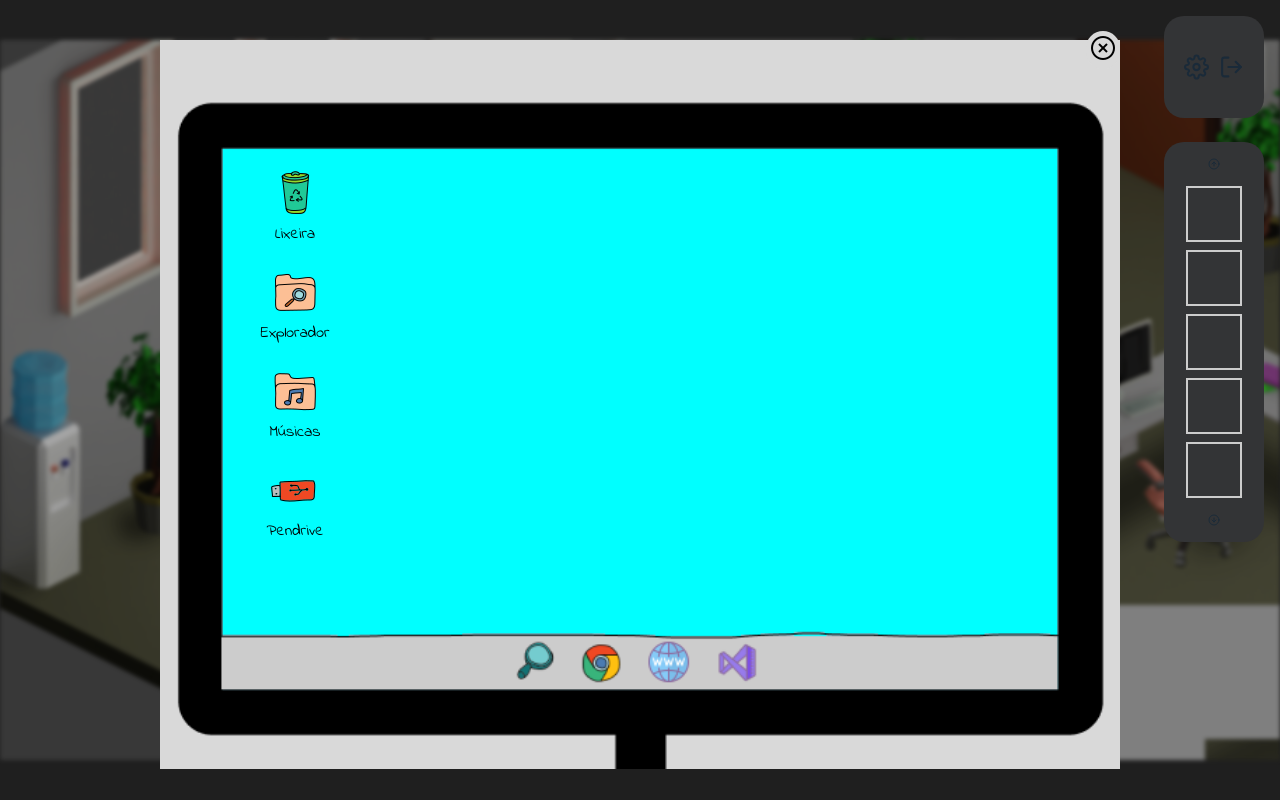
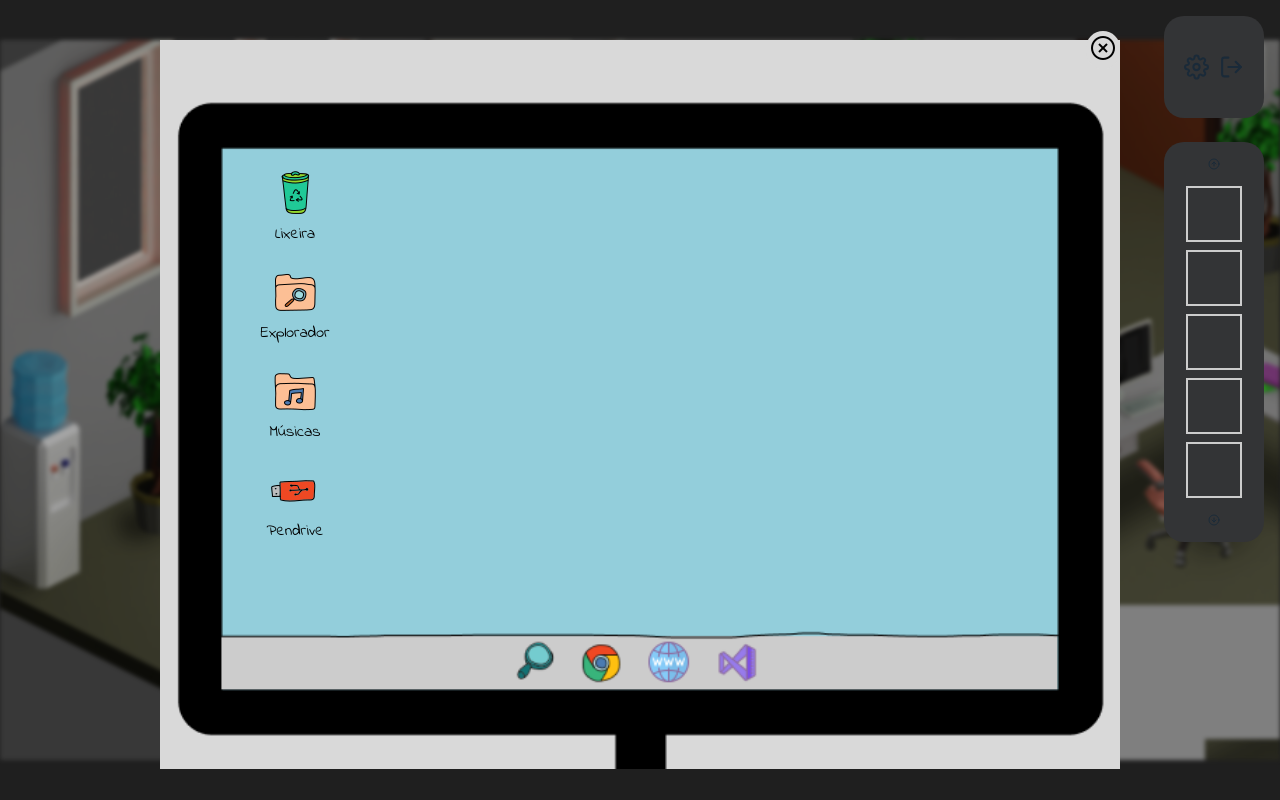
Before and after one commit to Chap0linSolutions/escape-room-client, a React (Vite) app: page / in a window 1280 px wide. Built offline with nearby package versions, Linux system fonts and the light colour scheme.

Commit message:
[ER-47] Logic to pass the exe file to desktop and pendrive

```diff
--- a/src/gameLogic/state/State.ts
+++ b/src/gameLogic/state/State.ts
@@ -22,6 +22,12 @@ export class State {
   inventory = Array(10).fill({});
   activeItem = null;
   pendriveConnectedAt = "senior"; // "senior", "pleno", "junior"
+  exeOnDesktop = {
+    senior: false,
+    pleno: false,
+    junior: false
+  };
+  exeOnPendrive = false;
 
   constructor() {
     if (!!State.instance) {
--- a/src/scenes/ComputerMechanics/ComputerScene.css
+++ b/src/scenes/ComputerMechanics/ComputerScene.css
@@ -2,7 +2,6 @@
   width: 100%;
   height: 100%;
   background: no-repeat center/105% url(../../assets/PCMechanics/desktop-base.png);
-  background-color: aqua;
   position: relative;
   z-index: 0;
 }
@@ -97,6 +96,13 @@
 
 .desktopIcons {
   padding: 20px;
+  display: flex;
+  flex-direction: column;
+  flex-wrap: wrap;
+  height: 100%;
+  align-content: flex-start;
+  column-gap: 40px;
+  padding-bottom: 40px;
 }
 
 .folderContainer {
@@ -357,7 +363,7 @@
 
 .optionsContainer {
   height: 70px;
-  width: 180px;
+  width: 190px;
   background: #D9D9D9;
   position: absolute;
   z-index: 6;
@@ -367,13 +373,15 @@
   flex-direction: column;
   align-items: center;
   justify-content: center;
+  border-collapse: collapse;
 }
 
 .optionItem {
   height: 35px;
-  width: 180px;
+  width: 190px;
   background: #D9D9D9;
   border: 1px solid #000;
+  border-collapse: collapse;
   display: flex;
   align-items: center;
   font-family: 'Indie Flower';
@@ -385,6 +393,10 @@
 
 .optionItem:hover {
   background: #e8e8e8;
+}
+
+.optionItem:last-child {
+  margin-top: -1px;
 }
 
 .pendrive-window {
--- a/src/scenes/ComputerMechanics/ComputerScene.tsx
+++ b/src/scenes/ComputerMechanics/ComputerScene.tsx
@@ -13,8 +13,9 @@ import trashIcon from "../../assets/PCMechanics/trash-icon.png";
 import explorerFolderIcon from "../../assets/PCMechanics/explorer-folder-icon.png";
 import musicFolderIcon from "../../assets/PCMechanics/music-folder-icon.png";
 import folderOpenedImg from "../../assets/PCMechanics/files-explorer.png";
+import exeFileImg from "../../assets/PCMechanics/console-icon-44.png";
 
-import { miscFolder } from "./folderStructure";
+import { computerProperties } from "./computerProperties";
 import fileType from "./fileTypes";
 
 import './ComputerScene.css';
@@ -25,10 +26,11 @@ interface ComputerSceneProps {
 }
 
 export function ComputerScene({ owner }: ComputerSceneProps) {
+  const configs = computerProperties[owner];
   const [folderOpened, setFolderOpened] = useState<boolean>(false);
 
   const [pathCurrentFolder, setPathCurrentFolder] = useState<number[]>([]);
-  const [folderItems, setFolderItems] = useState(miscFolder);
+  const [folderItems, setFolderItems] = useState(configs.folderStructure);
 
   // janelas de erros e warnings
   const [noPermissionAlert, setNoPermissionAlert] = useState(false);
@@ -46,7 +48,7 @@ export function ComputerScene({ owner }: ComputerSceneProps) {
   const pendriveConnected = state.pendriveConnectedAt === owner;
 
   useEffect(() => {
-    let currentFolderPath = miscFolder;
+    let currentFolderPath = configs.folderStructure;
     for (let i = 0; i < pathCurrentFolder.length; i++) {
       currentFolderPath = currentFolderPath[pathCurrentFolder[i]].children;
     }
@@ -78,8 +80,13 @@ export function ComputerScene({ owner }: ComputerSceneProps) {
     setShowPendrivePopup(false);
   }
 
-  const handleCopyFile = () => {
-    // setCopyToPendrive(true);
+  const copyToPendrive = () => {
+    state.exeOnPendrive = true;
+    setShowPendrivePopup(false);
+  }
+
+  const copyToDesktop = () => {
+    state.exeOnDesktop[owner] = true;
     setShowPendrivePopup(false);
   }
 
@@ -98,7 +105,7 @@ export function ComputerScene({ owner }: ComputerSceneProps) {
   }
 
   return (
-    <div className="screenContainer">
+    <div className="screenContainer" style={{ backgroundColor: configs.background }}>
       {noPermissionAlert &&
         <NoPermissionAlert toggleShowNoPermission={toggleShowNoPermission} />
       }
@@ -150,7 +157,7 @@ export function ComputerScene({ owner }: ComputerSceneProps) {
               <div className="optionsBackdrop" onClick={() => setShowPendrivePopup(false)}>
                 <div className="optionsContainer">
                   <div className="optionItem" onClick={handleExeFileClick}>Executar arquivo</div>
-                  <div className="optionItem" onClick={handleCopyFile}>Copiar para Pendrive</div>
+                  <div className="optionItem" onClick={copyToPendrive}>Copiar para Pendrive</div>
                 </div>
               </div>
             }
@@ -161,21 +168,35 @@ export function ComputerScene({ owner }: ComputerSceneProps) {
           </>
         }
 
-        {pendriveOpened &&
+        { pendriveOpened &&
           <PendriveFile
             close={toggleShowPendriveFolder}
             openReadme={() => setTextFileOpened("readme")}
             openBruteForceFile={handleExeFileClick}
             showPermissionAlert={toggleShowNoPermission}
+            showPendrivePopup={ () => setShowPendrivePopup(true)}
           >
-            {textFileOpened === "readme" &&
+            { textFileOpened === "readme" &&
               <TextFiles file="readme" close={closeTextFile} />
             }
 
-            {bruteForceFile &&
+            { bruteForceFile &&
               <BruteForceFile close={closeExeFile} />
             }
+
+            { showPendrivePopup &&
+              <div className="optionsBackdrop" onClick={() => setShowPendrivePopup(false)}>
+                <div className="optionsContainer">
+                  <div className="optionItem" onClick={handleExeFileClick}>Executar arquivo</div>
+                  <div className="optionItem" onClick={copyToDesktop}>Copiar para área de trabalho </div>
+                </div>
+              </div>
+            }
           </PendriveFile>
+        }
+
+        { bruteForceFile && !pendriveOpened && !folderOpened &&
+          <BruteForceFile close={closeExeFile} />
         }
 
         <div className="desktopIcons">
@@ -201,7 +222,13 @@ export function ComputerScene({ owner }: ComputerSceneProps) {
               onFolderClick={toggleShowPendriveFolder}
             />
           }
-
+          { state.exeOnDesktop[owner] &&
+            <ComputerFolder
+              folderIcon={exeFileImg}
+              folderName={`BruteForce Disconnect.exe`}
+              onFolderClick={handleExeFileClick}
+            />
+          }
         </div>
 
         <div className="taskBar">
--- a/src/scenes/ComputerMechanics/components/PendriveFile/PendriveFile.tsx
+++ b/src/scenes/ComputerMechanics/components/PendriveFile/PendriveFile.tsx
@@ -4,6 +4,7 @@ import { ComputerFolder } from "../ComputerFolder";
 import pendriveOpenedImg from "../../../../assets/PCMechanics/pendrive-folder.png";
 import exeIcon from "../../../../assets/PCMechanics/console-icon-44.png";
 import textIcon from "../../../../assets/PCMechanics/text-file-icon-44.png";
+import { State } from "../../../../gameLogic/state";
 
 interface PendriveFileProps {
   children: ReactNode;
@@ -11,11 +12,13 @@ interface PendriveFileProps {
   openBruteForceFile: () => void;
   showPermissionAlert: () => void;
   close: () => void;
+  showPendrivePopup: () => void;
 }
 
-export function PendriveFile({ children, openReadme, openBruteForceFile, showPermissionAlert, close }: PendriveFileProps) {
+export function PendriveFile({ children, openReadme, openBruteForceFile, showPermissionAlert, close, showPendrivePopup }: PendriveFileProps) {
+  const state = new State();
   const [generalControlFile, setGeneralControlFile] = useState(false);
-  const copiedToPendrive = true;
+  const copiedToPendrive = state.exeOnPendrive;
 
   const openGeneralControlFile = () => {
     setGeneralControlFile(true);
@@ -38,23 +41,22 @@ export function PendriveFile({ children, openReadme, openBruteForceFile, showPer
             onFolderClick={openGeneralControlFile}
             smallSize={true}
           />
+          { copiedToPendrive &&
+            <ComputerFolder
+              folderIcon={exeIcon}
+              folderName={`BruteForce Disconnect.exe`}
+              onFolderClick={showPendrivePopup}
+              smallSize={true}
+            />
+          }
           <ComputerFolder
             folderIcon={textIcon}
             folderName={`README.txt`}
             onFolderClick={ openReadme }
             smallSize={true}
           />
-          { copiedToPendrive &&
-            <ComputerFolder
-              folderIcon={exeIcon}
-              folderName={`BruteForce Disconnect.exe`}
-              onFolderClick={openBruteForceFile}
-              smallSize={true}
-            />
-          }
         </div>
       </div>
-
 
       { generalControlFile &&
         <GeneralControlFile close={closeGeneralControlFile}/>
--- a/src/scenes/ComputerMechanics/folderStructure.ts
+++ b/src/scenes/ComputerMechanics/computerProperties.ts
@@ -216,3 +216,22 @@ export const miscFolder = [
     children: []
   },
 ]
+
+
+export const computerProperties = {
+  senior: {
+    folderStructure: miscFolder,
+    background: '#93CEDB',
+    password: ''
+  },
+  pleno: {
+    folderStructure: [],
+    background: 'rebeccapurple',
+    password: ''
+  },
+  junior: {
+    folderStructure: [],
+    background: 'rgb(65,248,124)',
+    password: ''
+  },
+}
--- a/src/scenes/GameScene/GameScene.tsx
+++ b/src/scenes/GameScene/GameScene.tsx
@@ -31,7 +31,7 @@ export function GameScene() {
     });
   };
 
-  const randomFragment = <ComputerScene owner='senior' />;
+  const randomFragment = <ComputerScene owner = "senior" />;
 
   useLayoutEffect(() => {
     // Still need to add a loading state
```
